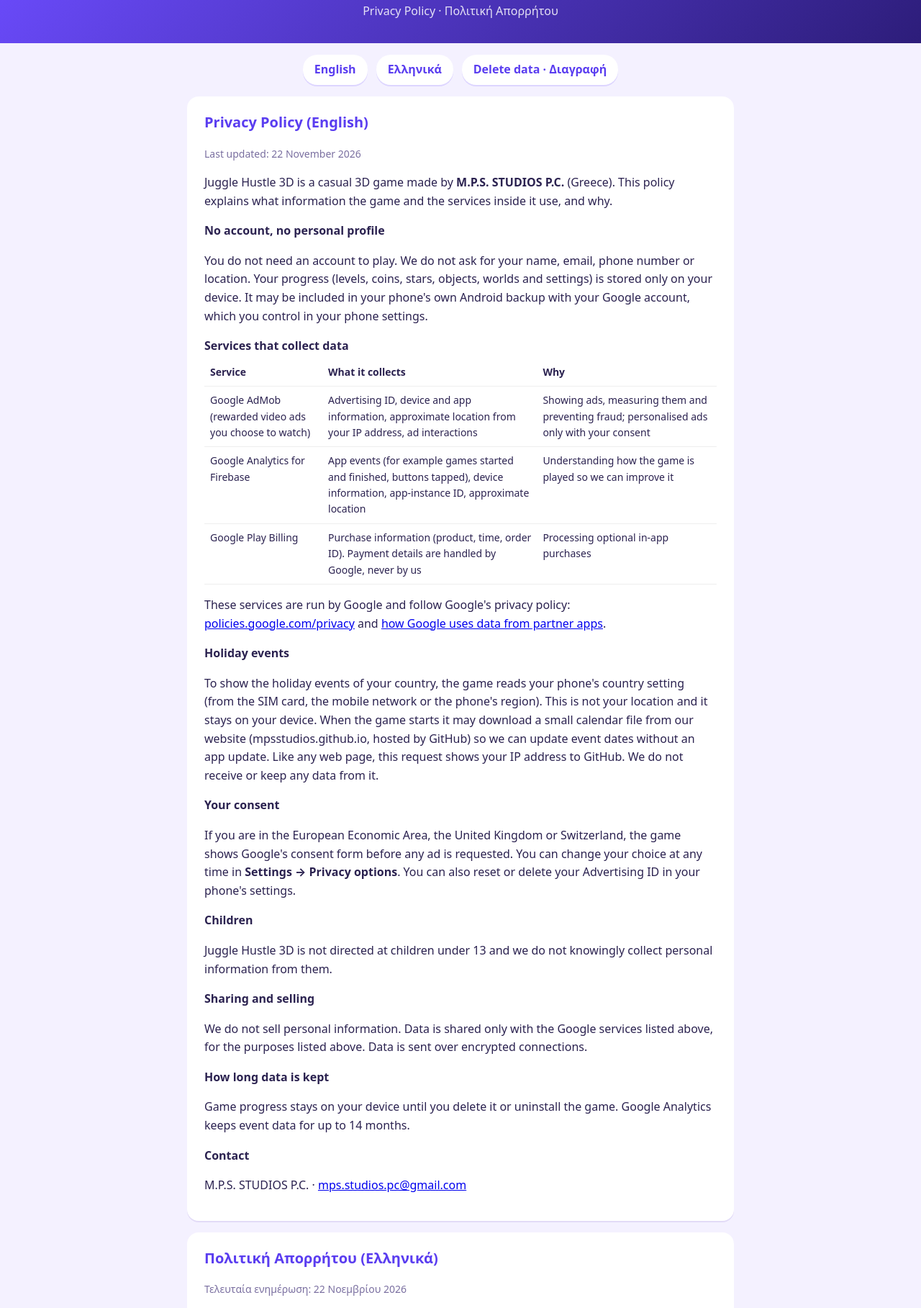
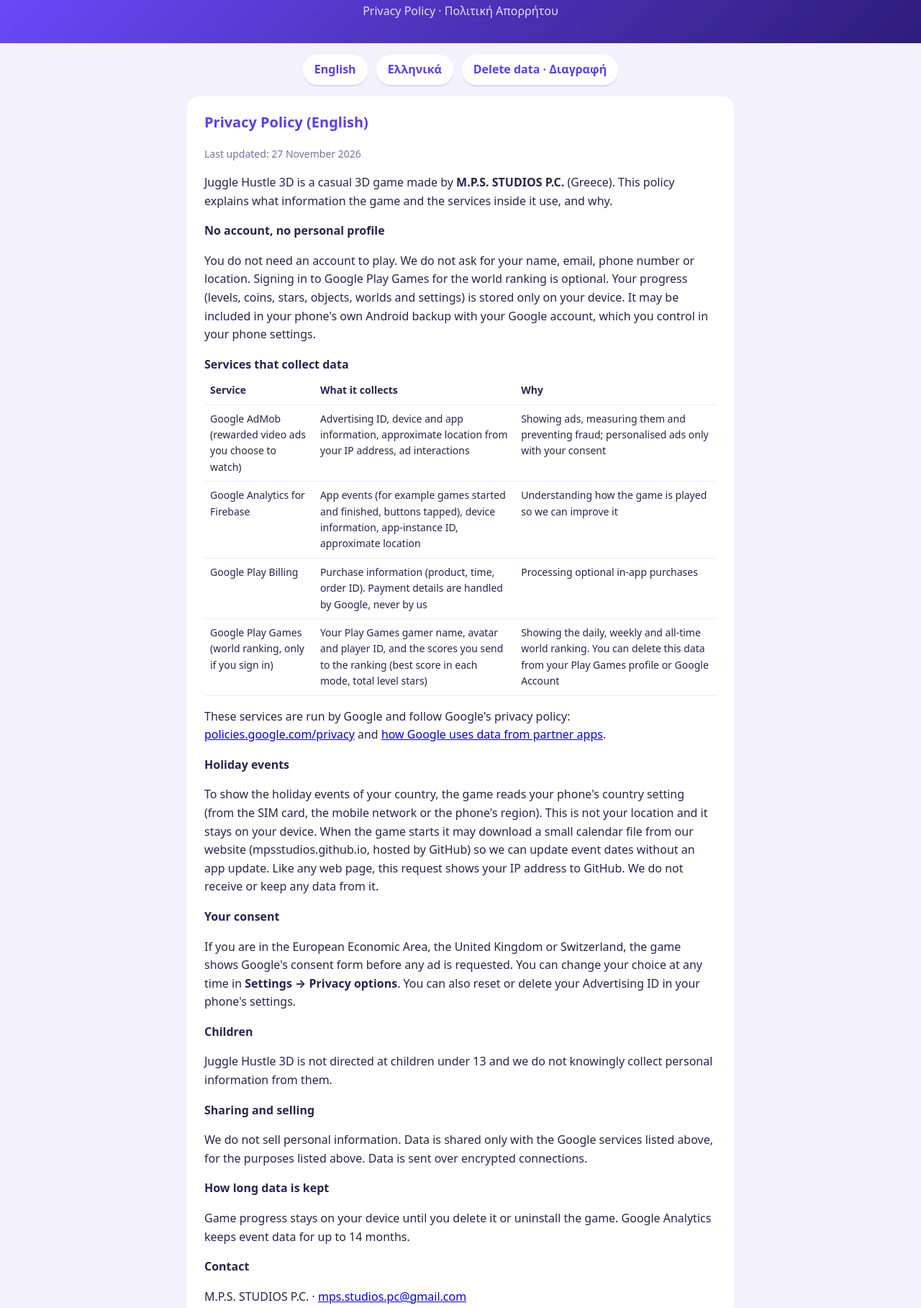
Before and after one commit to mpsstudios/mpsstudios.github.io, a plain HTML site: page jugglehustle-privacy.html in a window 1280 px wide. Shown: the part 80-1897 px from the top of the page at 72% size. Drawn offline with Linux system fonts and the light colour scheme.

Commit message:
Juggle Hustle 3D privacy: add Google Play Games ranking

```diff
--- a/jugglehustle-privacy.html
+++ b/jugglehustle-privacy.html
@@ -23,11 +23,11 @@ td,th{border-bottom:1px solid #eee;padding:8px;text-align:left;vertical-align:to
 
 <section id="en">
 <h2>Privacy Policy (English)</h2>
-<p class="muted">Last updated: 22 November 2026</p>
+<p class="muted">Last updated: 27 November 2026</p>
 <p>Juggle Hustle 3D is a casual 3D game made by <b>M.P.S. STUDIOS P.C.</b> (Greece). This policy explains what information the game and the services inside it use, and why.</p>
 
 <h3>No account, no personal profile</h3>
-<p>You do not need an account to play. We do not ask for your name, email, phone number or location. Your progress (levels, coins, stars, objects, worlds and settings) is stored only on your device. It may be included in your phone's own Android backup with your Google account, which you control in your phone settings.</p>
+<p>You do not need an account to play. We do not ask for your name, email, phone number or location. Signing in to Google Play Games for the world ranking is optional. Your progress (levels, coins, stars, objects, worlds and settings) is stored only on your device. It may be included in your phone's own Android backup with your Google account, which you control in your phone settings.</p>
 
 <h3>Services that collect data</h3>
 <table>
@@ -35,6 +35,7 @@ td,th{border-bottom:1px solid #eee;padding:8px;text-align:left;vertical-align:to
 <tr><td>Google AdMob (rewarded video ads you choose to watch)</td><td>Advertising ID, device and app information, approximate location from your IP address, ad interactions</td><td>Showing ads, measuring them and preventing fraud; personalised ads only with your consent</td></tr>
 <tr><td>Google Analytics for Firebase</td><td>App events (for example games started and finished, buttons tapped), device information, app-instance ID, approximate location</td><td>Understanding how the game is played so we can improve it</td></tr>
 <tr><td>Google Play Billing</td><td>Purchase information (product, time, order ID). Payment details are handled by Google, never by us</td><td>Processing optional in-app purchases</td></tr>
+<tr><td>Google Play Games (world ranking, only if you sign in)</td><td>Your Play Games gamer name, avatar and player ID, and the scores you send to the ranking (best score in each mode, total level stars)</td><td>Showing the daily, weekly and all-time world ranking. You can delete this data from your Play Games profile or Google Account</td></tr>
 </table>
 <p>These services are run by Google and follow Google's privacy policy: <a href="https://policies.google.com/privacy">policies.google.com/privacy</a> and <a href="https://policies.google.com/technologies/partner-sites">how Google uses data from partner apps</a>.</p>
 
@@ -58,16 +59,17 @@ td,th{border-bottom:1px solid #eee;padding:8px;text-align:left;vertical-align:to
 
 <section id="el">
 <h2>Πολιτική Απορρήτου (Ελληνικά)</h2>
-<p class="muted">Τελευταία ενημέρωση: 22 Νοεμβρίου 2026</p>
+<p class="muted">Τελευταία ενημέρωση: 27 Νοεμβρίου 2026</p>
 <p>Το Juggle Hustle 3D είναι casual παιχνίδι 3D της <b>M.P.S. STUDIOS P.C.</b> (Ελλάδα). Εδώ εξηγούμε ποια στοιχεία χρησιμοποιούν το παιχνίδι και οι υπηρεσίες που περιέχει, και για ποιο λόγο.</p>
 <h3>Χωρίς λογαριασμό, χωρίς προσωπικό προφίλ</h3>
-<p>Δεν χρειάζεται λογαριασμός για να παίξεις. Δεν ζητάμε όνομα, email, τηλέφωνο ή τοποθεσία. Η πρόοδός σου (πίστες, νομίσματα, αστέρια, αντικείμενα, κόσμοι και ρυθμίσεις) αποθηκεύεται μόνο στη συσκευή σου. Μπορεί να περιλαμβάνεται στο αντίγραφο ασφαλείας Android του κινητού σου στον λογαριασμό σου Google, που το ελέγχεις από τις ρυθμίσεις του κινητού.</p>
+<p>Δεν χρειάζεται λογαριασμός για να παίξεις. Δεν ζητάμε όνομα, email, τηλέφωνο ή τοποθεσία. Η σύνδεση στο Google Play Games για την παγκόσμια κατάταξη είναι προαιρετική. Η πρόοδός σου (πίστες, νομίσματα, αστέρια, αντικείμενα, κόσμοι και ρυθμίσεις) αποθηκεύεται μόνο στη συσκευή σου. Μπορεί να περιλαμβάνεται στο αντίγραφο ασφαλείας Android του κινητού σου στον λογαριασμό σου Google, που το ελέγχεις από τις ρυθμίσεις του κινητού.</p>
 <h3>Υπηρεσίες που συλλέγουν δεδομένα</h3>
 <table>
 <tr><th>Υπηρεσία</th><th>Τι συλλέγει</th><th>Γιατί</th></tr>
 <tr><td>Google AdMob (βίντεο με ανταμοιβή που επιλέγεις να δεις)</td><td>Αναγνωριστικό διαφήμισης, στοιχεία συσκευής και εφαρμογής, κατά προσέγγιση τοποθεσία από τη διεύθυνση IP, αλληλεπιδράσεις με διαφημίσεις</td><td>Προβολή και μέτρηση διαφημίσεων, πρόληψη απάτης· εξατομικευμένες διαφημίσεις μόνο με τη συναίνεσή σου</td></tr>
 <tr><td>Google Analytics for Firebase</td><td>Γεγονότα μέσα στην εφαρμογή (π.χ. παιχνίδια που ξεκίνησαν και τελείωσαν, πατήματα κουμπιών), στοιχεία συσκευής, αναγνωριστικό εγκατάστασης, κατά προσέγγιση τοποθεσία</td><td>Για να καταλαβαίνουμε πώς παίζεται το παιχνίδι και να το βελτιώνουμε</td></tr>
 <tr><td>Google Play Billing</td><td>Στοιχεία αγοράς (προϊόν, ώρα, αριθμός παραγγελίας). Τα στοιχεία πληρωμής τα χειρίζεται η Google, ποτέ εμείς</td><td>Εκτέλεση των προαιρετικών αγορών μέσα στο παιχνίδι</td></tr>
+<tr><td>Google Play Games (παγκόσμια κατάταξη, μόνο αν συνδεθείς)</td><td>Το όνομα παίκτη, η εικόνα και το αναγνωριστικό σου στο Play Games, και τα σκορ που στέλνονται στην κατάταξη (καλύτερο σκορ σε κάθε τρόπο παιχνιδιού, σύνολο αστεριών πιστών)</td><td>Εμφάνιση της ημερήσιας, εβδομαδιαίας και συνολικής παγκόσμιας κατάταξης. Μπορείς να διαγράψεις αυτά τα δεδομένα από το προφίλ σου στο Play Games ή από τον λογαριασμό σου Google</td></tr>
 </table>
 <p>Τις υπηρεσίες αυτές τις λειτουργεί η Google και ισχύει η πολιτική απορρήτου της: <a href="https://policies.google.com/privacy">policies.google.com/privacy</a>.</p>
 <h3>Γιορτινά events</h3>
```
